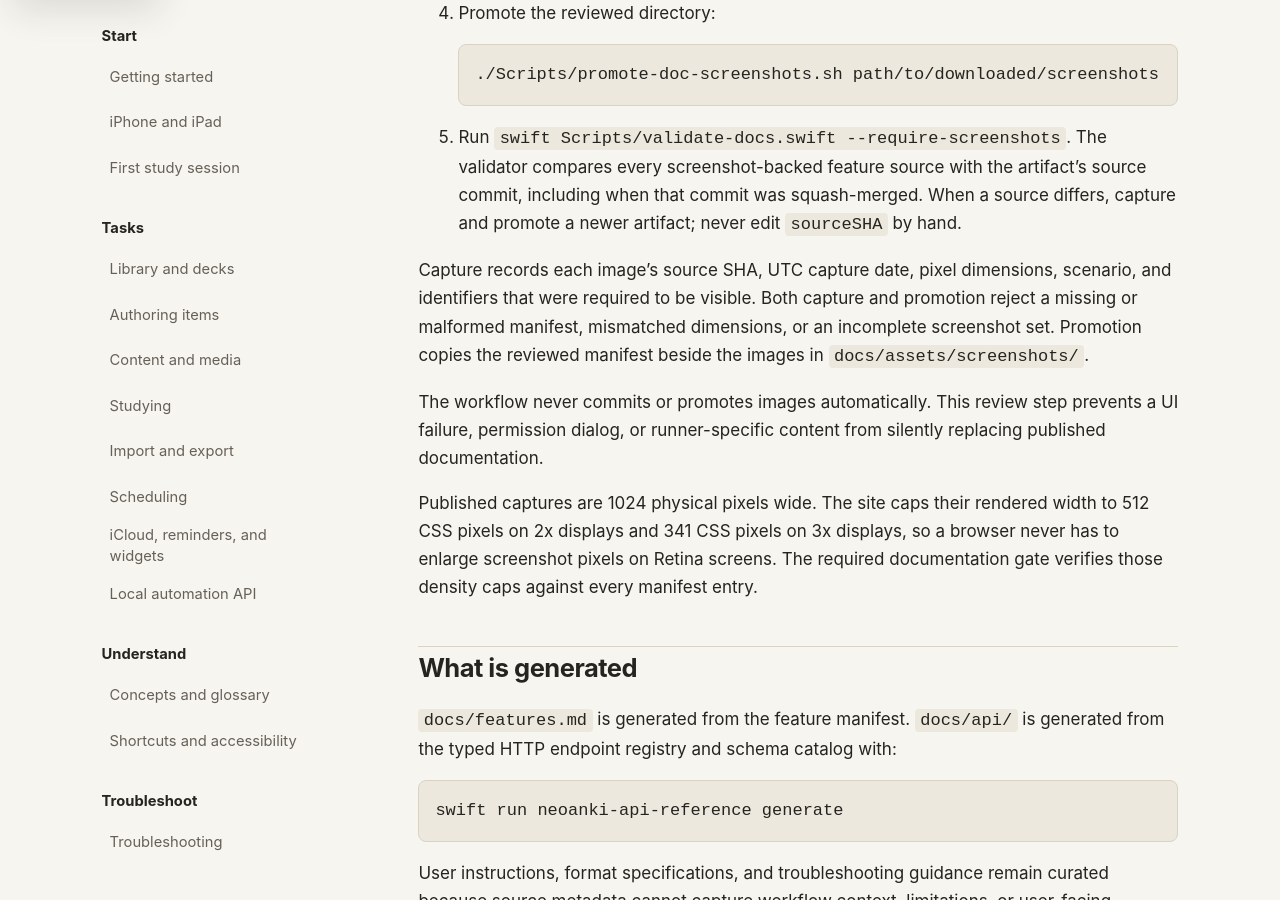
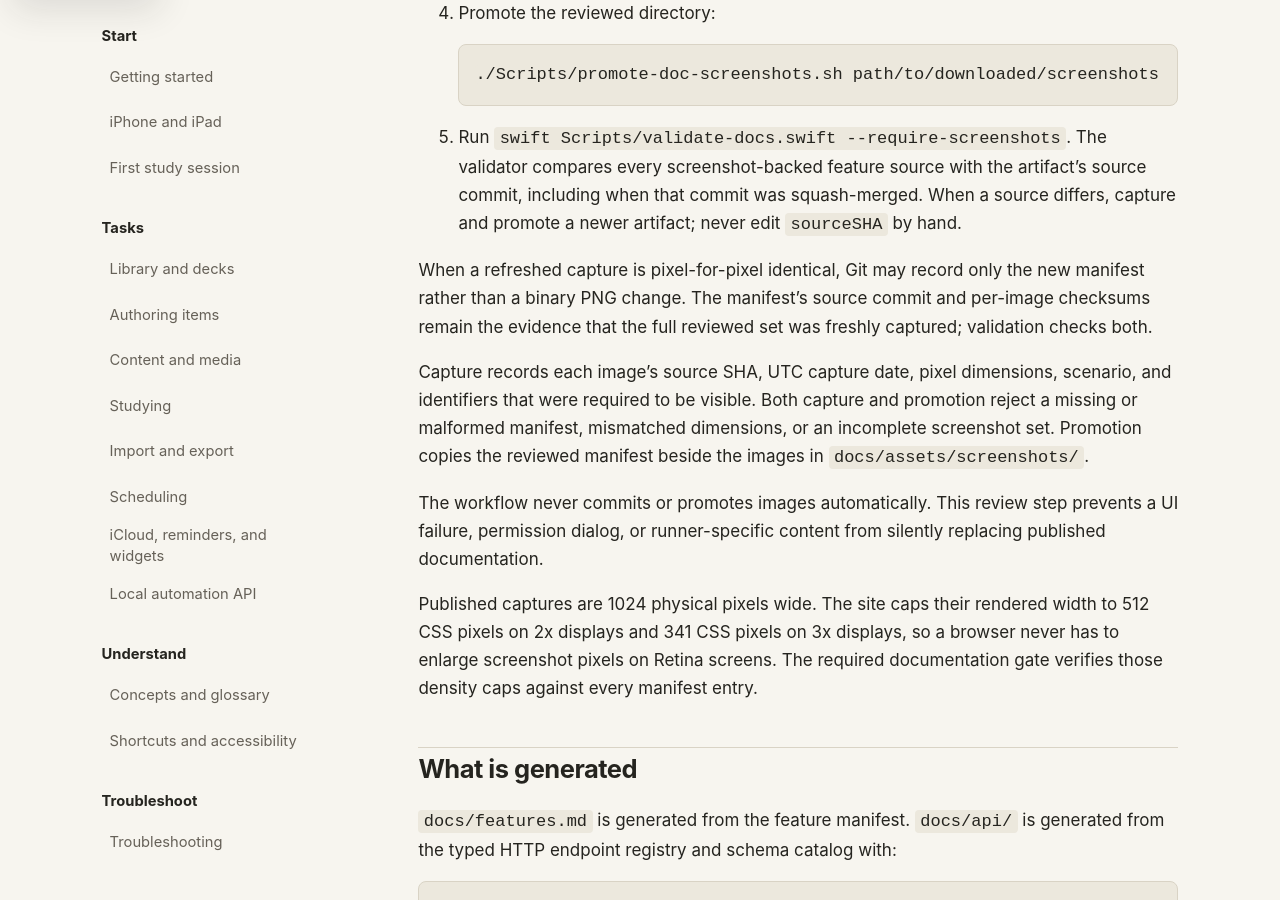
Before and after one commit to neoanki2/neoanki2, a Jekyll site: the page built from docs/user/maintaining-documentation.md, in a window 1280 px wide and 900 px high, scrolled down 2750 px. Built offline with Jekyll 4.4.1, drawn with Linux system fonts in a browser that asks for light colours.

Commit message:
Allow pixel-identical screenshot refreshes

```diff
--- a/docs/user/maintaining-documentation.md
+++ b/docs/user/maintaining-documentation.md
@@ -109,6 +109,11 @@ local testing.
    commit, including when that commit was squash-merged. When a source differs,
    capture and promote a newer artifact; never edit `sourceSHA` by hand.
 
+When a refreshed capture is pixel-for-pixel identical, Git may record only the
+new manifest rather than a binary PNG change. The manifest's source commit and
+per-image checksums remain the evidence that the full reviewed set was freshly
+captured; validation checks both.
+
 Capture records each image's source SHA, UTC capture date, pixel dimensions,
 scenario, and identifiers that were required to be visible. Both capture and
 promotion reject a missing or malformed manifest, mismatched dimensions, or an
```
Also changed, not shown: 1 other file.
